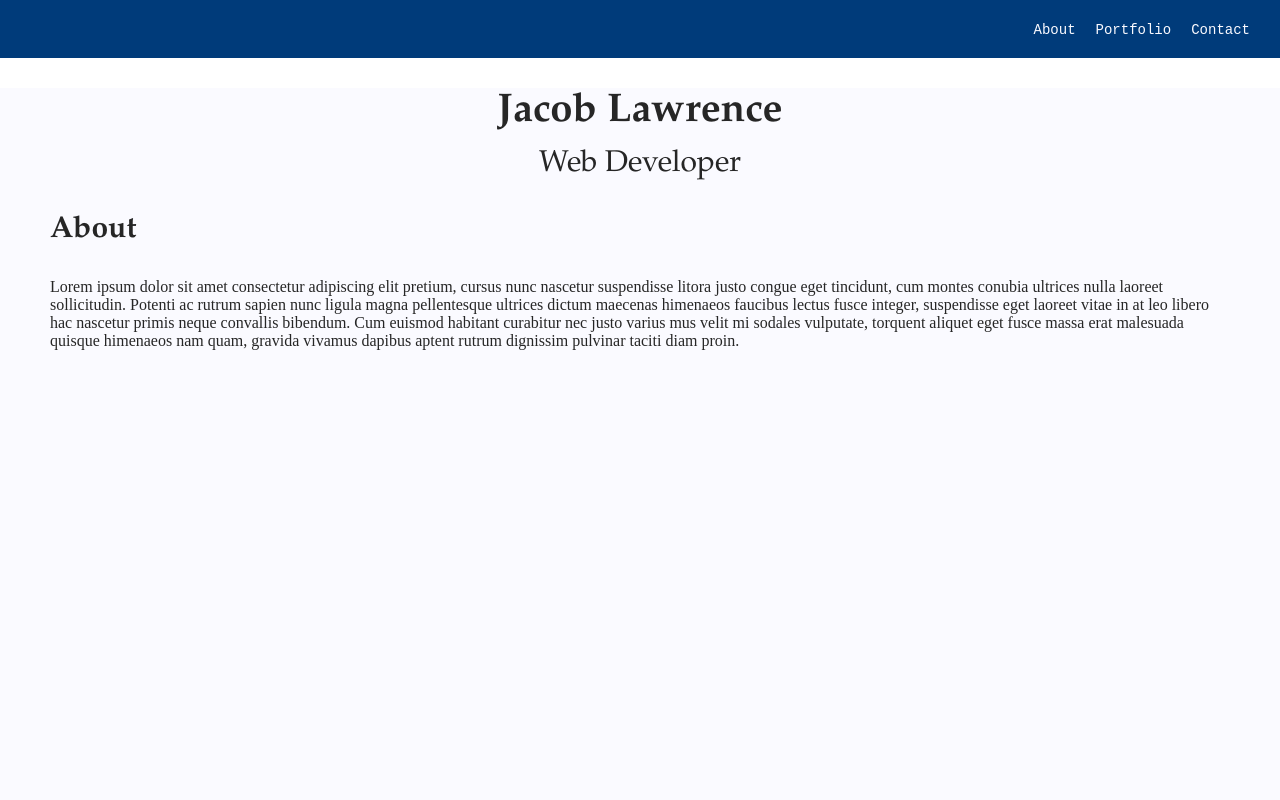
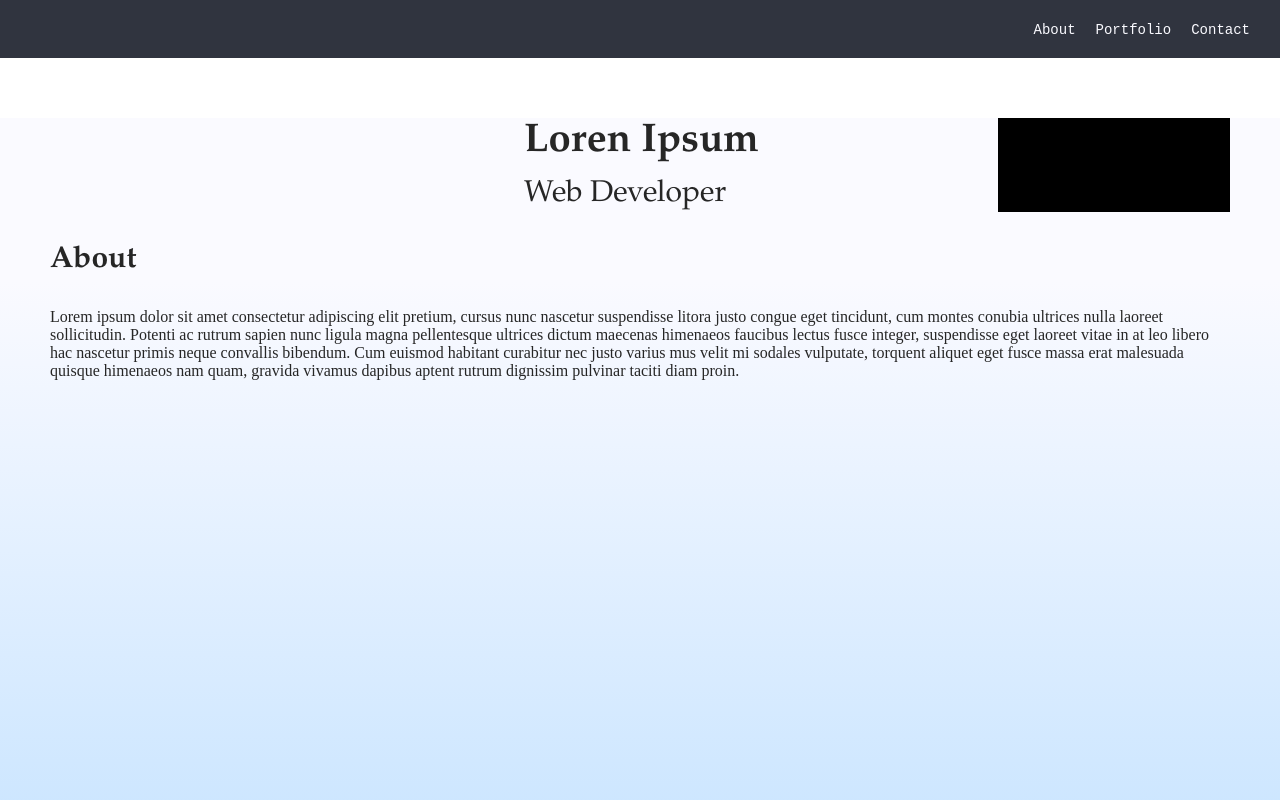
Before and after one commit to Indimeco/portfolio, a React (Create React App) app: page / in a window 1280 px wide. Shown: the top 800 px of the page. Built offline with nearby package versions, Linux system fonts and the light colour scheme.

Commit message:
feat(heading, section): add layout and gradient

```diff
--- a/src/components/Heading/Component.jsx
+++ b/src/components/Heading/Component.jsx
@@ -1,12 +1,23 @@
 import React from 'react';
-import { HeaderWrapper, Title, Subtitle } from './Component.style';
+import {
+	HeaderWrapper,
+	TitleWrapper,
+	Title,
+	Subtitle,
+} from './Component.style';
 import { title, description } from '../../content';
+import { ImageWrapper, Figure } from '../UI/Images';
 
 export const Heading = () => {
 	return (
 		<HeaderWrapper data-test="heading">
-			<Title>{title}</Title>
-			<Subtitle>{description}</Subtitle>
+			<TitleWrapper>
+				<Title>{title}</Title>
+				<Subtitle>{description}</Subtitle>
+			</TitleWrapper>
+			<ImageWrapper>
+				<Figure src="todo" alt="Jacob's Headshot" />
+			</ImageWrapper>
 		</HeaderWrapper>
 	);
 };
--- a/src/components/Heading/Component.style.js
+++ b/src/components/Heading/Component.style.js
@@ -1,7 +1,11 @@
 import styled from 'styled-components';
 
 export const HeaderWrapper = styled.header`
-	text-align: center;
+	${({ theme }) => theme.spacing.indent}
+	display: grid;
+	grid-template-columns: 2fr 2fr 1fr;
+	grid-template-areas: 'offset title image';
+	grid-column-gap: ${({ theme }) => theme.spacing.small};
 `;
 export const Title = styled.h1`
 	font-family: ${({ theme }) => theme.fontFamilies.heading};
@@ -20,3 +24,7 @@ export const Subtitle = styled.span`
 	margin-bottom: ${({ theme }) => theme.spacing.small};
 	margin-top: 0;
 `;
+
+export const TitleWrapper = styled.div`
+	grid-area: title;
+`;
--- a/src/components/Layout/Component.style.js
+++ b/src/components/Layout/Component.style.js
@@ -3,5 +3,5 @@ import styled from 'styled-components';
 export const Main = styled.main`
 	color: ${({ theme }) => theme.colors.root.fg};
 	background-color: ${({ theme }) => theme.colors.root.bg};
-	margin-top: ${({ theme }) => theme.spacing.large};
+	margin-top: ${({ theme }) => theme.spacing.huge};
 `;
--- a/src/components/Layout/theme.js
+++ b/src/components/Layout/theme.js
@@ -36,6 +36,7 @@ export const theme = {
 		small: '10px',
 		medium: '20px',
 		large: '30px',
+		huge: '60px',
 	},
 	fonts: {
 		small: '14px',
--- a/src/components/Navigation/Component.style.js
+++ b/src/components/Navigation/Component.style.js
@@ -2,7 +2,7 @@ import styled from 'styled-components';
 
 export const NavigationWrapper = styled.nav`
 	padding: ${({ theme }) => theme.spacing.medium};
-	background-color: ${({ theme }) => theme.colors.main.bg};
+	background-color: ${({ theme }) => theme.colors.aux.bg};
 	text-align: right;
 	position: sticky;
 	top: 0;
@@ -11,7 +11,7 @@ export const NavigationWrapper = styled.nav`
 export const NavigationItem = styled.button`
 	background-color: transparent;
 	border: none;
-	color: ${({ theme }) => theme.colors.main.fg};
+	color: ${({ theme }) => theme.colors.aux.fg};
 	cursor: pointer;
 	font-size: ${({ theme }) => theme.fonts.small};
 	font-family: ${({ theme }) => theme.fontFamilies.content};
@@ -19,6 +19,6 @@ export const NavigationItem = styled.button`
 	padding: 0 ${({ theme }) => theme.spacing.small};
 	text-decoration: none;
 	&:hover {
-		color: ${({ theme }) => theme.colors.main.fgAccent};
+		color: ${({ theme }) => theme.colors.aux.fgAccent};
 	}
 `;
--- a/src/components/Portfolio/Component.jsx
+++ b/src/components/Portfolio/Component.jsx
@@ -11,11 +11,11 @@ import { portfolio } from '../../content';
 const PortfolioEntry = ({ item, isActive, onChange }) => (
 	<PortfolioItem data-test="portfolio-item">
 		<PortfolioPreview>
-			<a href={item.href}>
-				<Thumbnail>
+			<Thumbnail>
+				<a href={item.href}>
 					<img src={item.image} alt="alt" />
-				</Thumbnail>
-			</a>
+				</a>
+			</Thumbnail>
 
 			<PortfolioControl onClick={onChange}>
 				<h3>{item.name}</h3>
--- a/src/components/Portfolio/Component.style.js
+++ b/src/components/Portfolio/Component.style.js
@@ -26,12 +26,15 @@ export const PortfolioControl = styled.button`
 
 export const Thumbnail = styled.div`
 	background-color: black;
-	width: 100%;
-	height: 100%;
 
+	&,
+	a,
 	img {
 		width: 100%;
 		height: 100%;
+	}
+
+	img {
 		object-fit: cover;
 	}
 `;
--- a/src/components/Section/Component.style.js
+++ b/src/components/Section/Component.style.js
@@ -1,12 +1,24 @@
-import styled from 'styled-components';
+import styled, { css } from 'styled-components';
+
+const sectoinGradient = ({
+	theme: {
+		colors: { root },
+	},
+	alternate,
+}) => {
+	const start = alternate ? root.bg : root.bgAccent;
+	const end = alternate ? root.bgAccent : root.bg;
+	return css`
+		background-image: linear-gradient(to top, ${start} 10%, ${end} 90%);
+	`;
+};
 
 export const Sect = styled.section`
 	min-height: 80vh;
-	background-color: ${({ theme, alternate }) =>
-		alternate ? theme.colors.root.bgAccent : theme.colors.root.bg};
 	${({ theme }) => theme.spacing.indent}
 	padding-top: ${({ theme }) => theme.spacing.large};
 	padding-bottom: ${({ theme }) => theme.spacing.large};
+	${sectoinGradient}
 `;
 
 export const SectHeading = styled.h2`
--- /dev/null
+++ b/src/components/UI/Images.js
@@ -0,0 +1,15 @@
+import styled from 'styled-components';
+
+export const Figure = styled.figure`
+	width: 100%;
+	height: 100%;
+	margin: 0;
+`;
+
+export const ImageWrapper = styled.div`
+	width: 100%;
+	height: 100%;
+	object-fit: cover;
+	background-color: black;
+	grid-area: image;
+`;
--- a/src/content/index.js
+++ b/src/content/index.js
@@ -6,4 +6,4 @@ export const github = 'https://github.com/Indimeco/portfolio-2019';
 export const portfolio = Portfolio;
 export const sections = ['About', 'Portfolio', 'Contact'];
 export const social = Social;
-export const title = 'Jacob Lawrence';
+export const title = 'Loren Ipsum';
```
